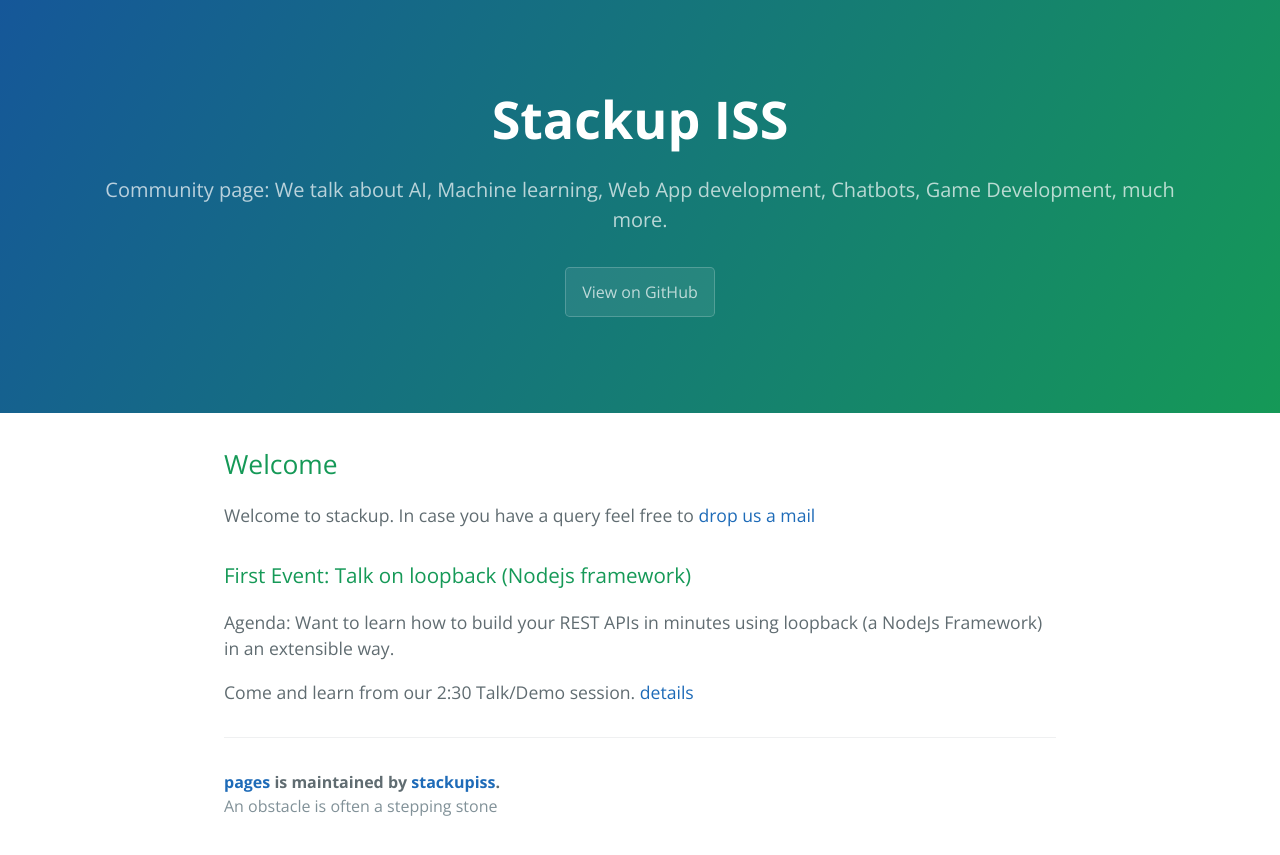
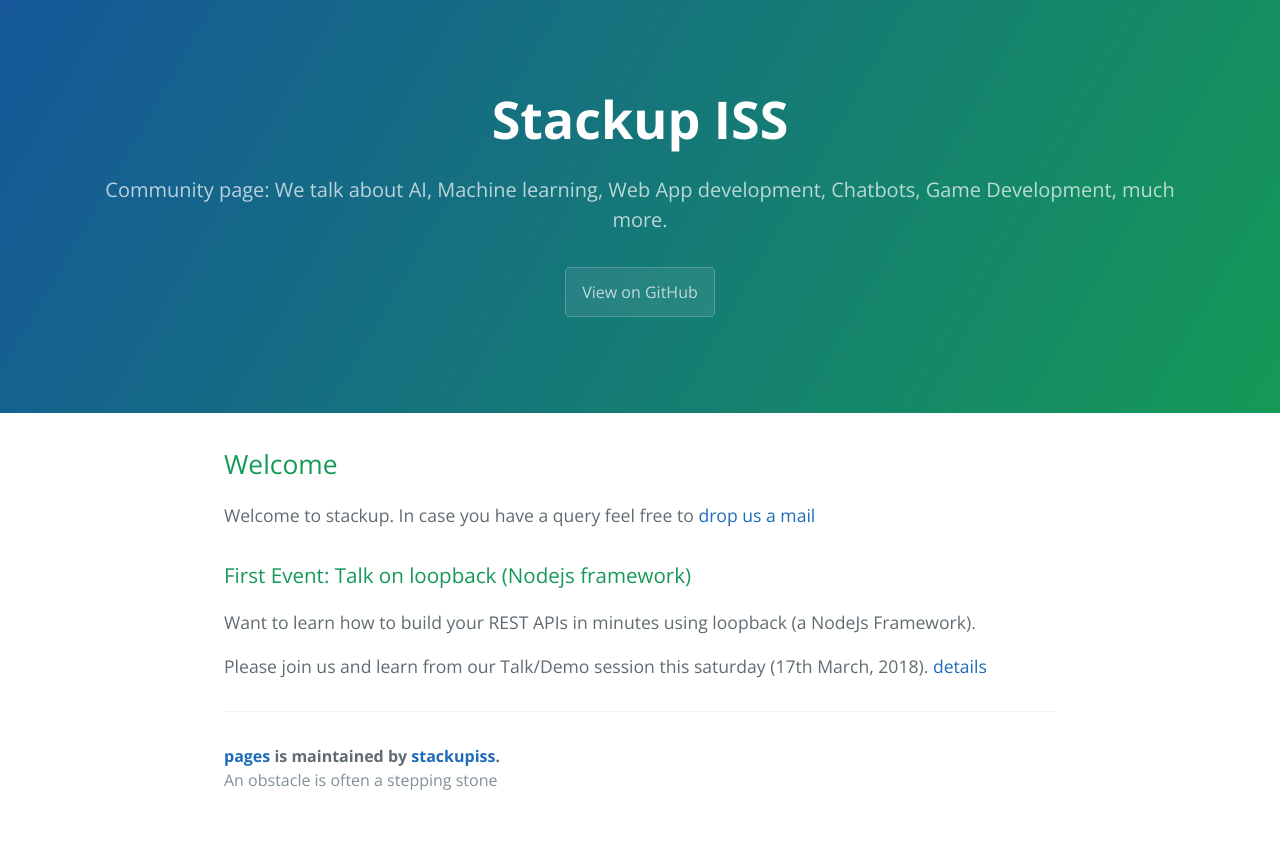
Before and after one commit to stackupiss/pages, a Jekyll site: the page built from index.md, in a window 1280 px wide. Shown: the top 855 px of the page. Built offline with Jekyll 4.4.1, drawn with Linux system fonts in a browser that asks for light colours; our own code applies the rules of GitHub Pages for plain Markdown files.

Commit message:
Page updates

```diff
--- a/index.md
+++ b/index.md
@@ -5,7 +5,7 @@ In case you have a query feel free to [drop us a mail](mailto:bala@nus.edu.sg)
 
 ### First Event: Talk on loopback (Nodejs framework)
 
-Agenda: Want to learn how to build your REST APIs in minutes using loopback (a NodeJs Framework) in an extensible way.
+Want to learn how to build your REST APIs in minutes using loopback (a NodeJs Framework).
 
-Come and learn from our 2:30 Talk/Demo session.
-[details](./chatbot.md)
+Please join us and learn from our Talk/Demo session this saturday (17th March, 2018).
+[details](./talk01.md)
```
Also changed, not shown: chatbot.md (deleted, +0 -13 lines), talk01.md (added, +32 -0 lines).
